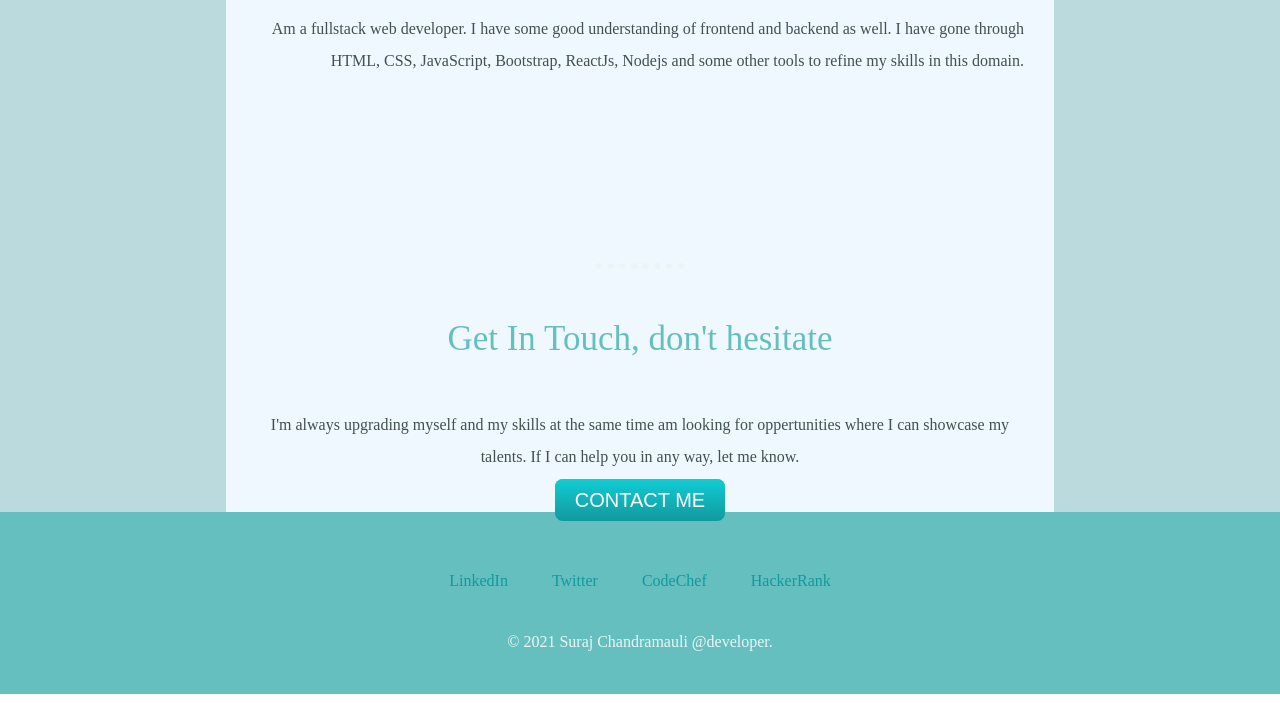
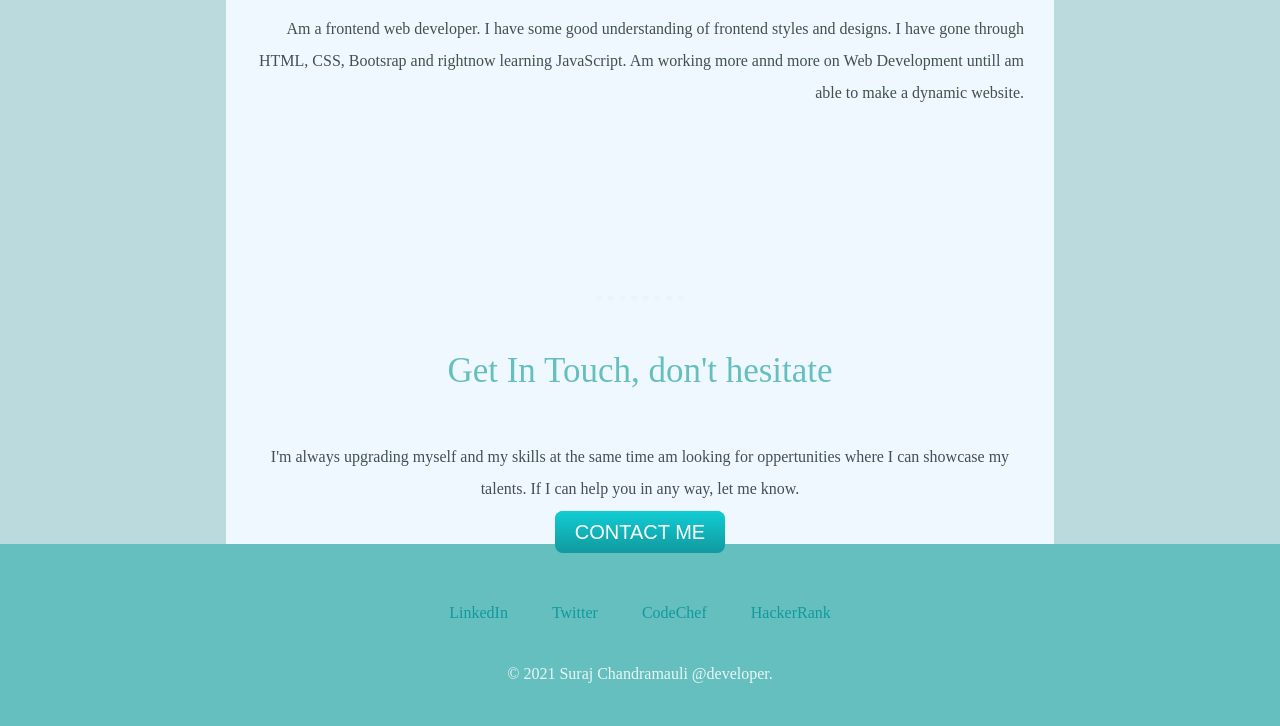
Before and after one commit to SURAJ-CHANDRAMAULI/FirstCsswebsite, a plain HTML site: page index.html in a window 1280 px wide. Shown: the part 2188-2914 px from the top of the page. Before the commit the page ends 2882 px from the top, so only its background shows below. Drawn offline with Linux system fonts and the light colour scheme.

Commit message:
Update index.html

```diff
--- a/index.html
+++ b/index.html
@@ -58,8 +58,7 @@
       <div class="skill-row">
         <img class="web" src="./images/webimg.jpg" alt="">
         <h3>Web Design & Development</h3>
-        <p class="webtext">Am a fullstack web developer. I have some good understanding of frontend and backend as well. I have gone through HTML, CSS, JavaScript, Bootstrap, ReactJs, Nodejs and some other tools to refine my skills in this domain.</p>
-       </div>
+        <p class="webtext">Am a frontend web developer. I have some good understanding of frontend styles and designs. I have gone through HTML, CSS, Bootsrap and rightnow learning JavaScript. Am working more annd more on Web Development untill am able to make a dynamic website.</p></div>
 
     </div>
             <hr>
```
